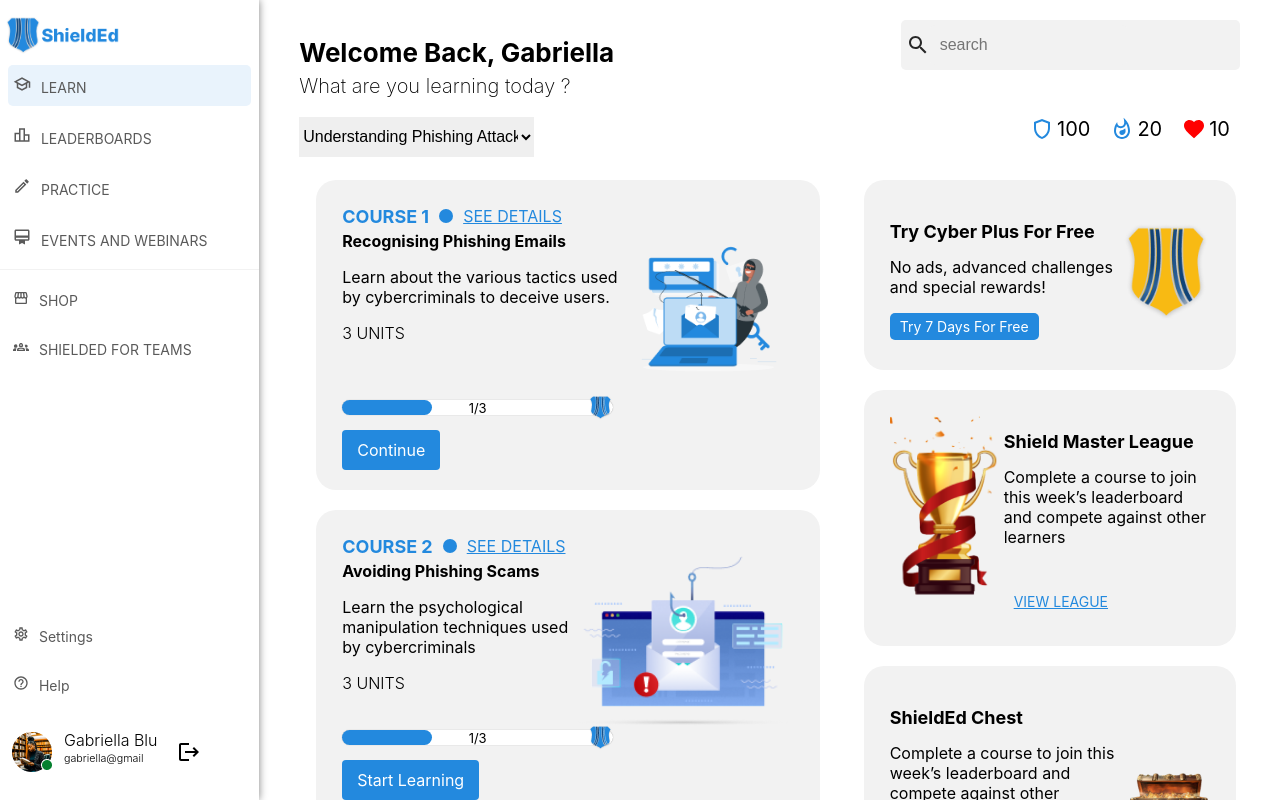
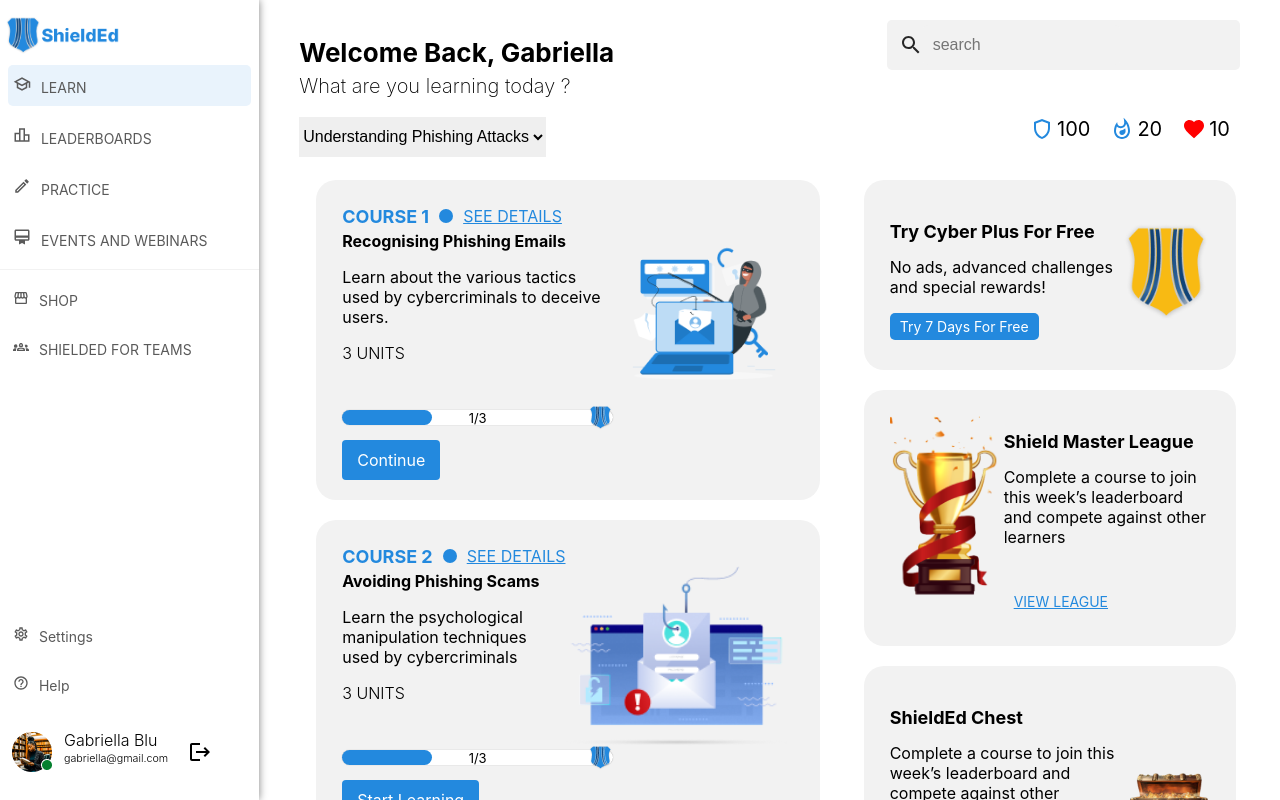
Before and after one commit to TimiDev19/ShieldEd, a React (Create React App) app: page / in a window 1280 px wide. Built offline with nearby package versions, Linux system fonts and the light colour scheme; a web font is replaced by a local one.

Commit message:
dashbord additions

```diff
--- a/src/pages/Dashboard.js
+++ b/src/pages/Dashboard.js
@@ -77,7 +77,7 @@ function Dashboard() {
                             <img src={avatar} />
                             <div className='profileText'>
                                 <h4>Gabriella Blu</h4>
-                                <h6>gabriella@gmail</h6>
+                                <h6>gabriella@gmail.com</h6>
                             </div>
                             <LogoutIcon className='icons' />
                         </div>
--- a/src/styles/Dashboard.css
+++ b/src/styles/Dashboard.css
@@ -726,7 +726,7 @@ body {
     width: 70%;
     background-color: #F2F2F2;
     height: fit-content;
-    padding: 5px;
+    padding: 5px 12px;
     border-radius: 5px;
 }
 
@@ -753,7 +753,7 @@ body {
 .dropdownBox select {
     align-self: top;
     height: 40px;
-    width: 50%;
+    width: fit-content;
     border: none;
     padding-top: 0;
     margin-top: 0;
@@ -954,7 +954,7 @@ body {
 }
 
 .bodyImage img:nth-child(1){
-    height: 170px;
+    height: 180px;
 }
 
 .bodyImage img {
@@ -1061,6 +1061,12 @@ body {
     font-weight: lighter;
 }
 
+.advertLinks .advertIcons{
+    margin-left: -10px;
+    padding-left: 0;
+
+}
+
 .advertLinks {
     display: flex;
     flex-direction: row;
@@ -1068,6 +1074,9 @@ body {
     color: #2389DE;
     font-size: small;
     margin-bottom: 40px;
+    margin: auto;
+    width: 100%;
+    padding: 0;
 }
 
 .advertLinks a {
```
